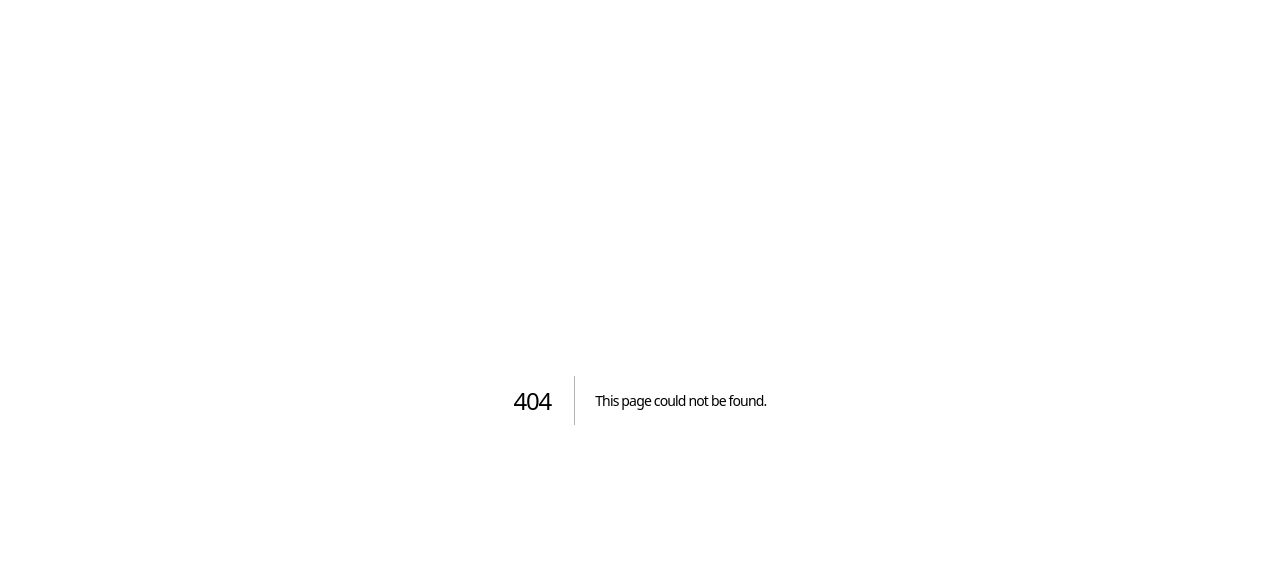
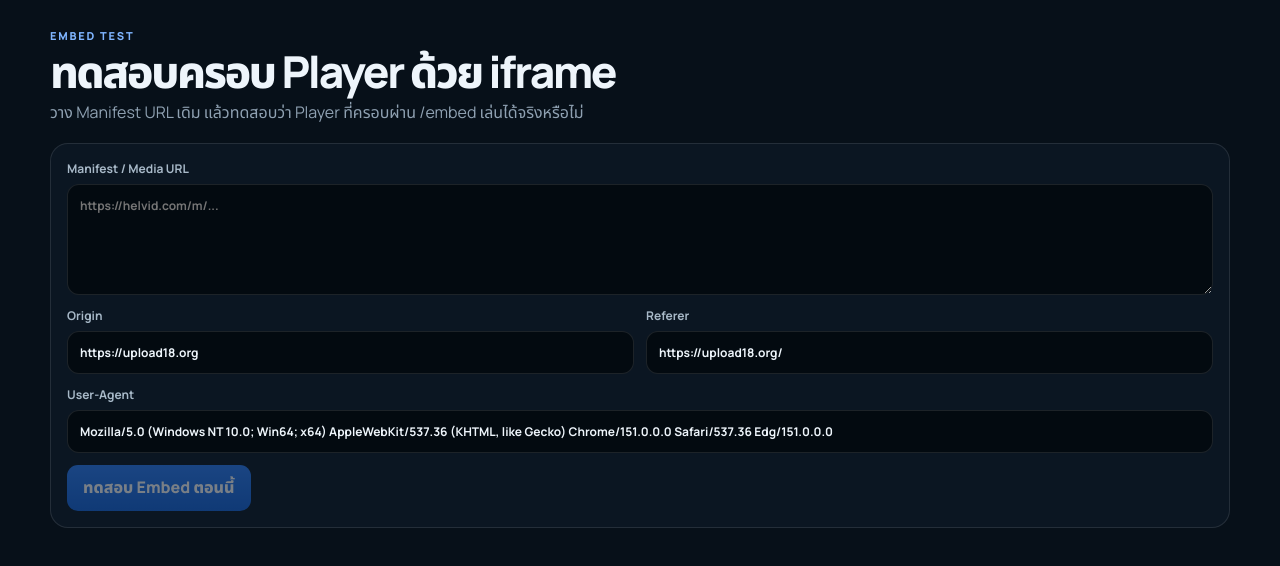
Before and after one commit to frankkk99/api-avdbapi, a Next.js app: page /embed-test in a window 1280 px wide. Before the commit this address had no page. Shown: the top 566 px of the page. Built offline with nearby package versions, Linux system fonts and the light colour scheme.

Commit message:
Add HLS Test app/embed-test/page.tsx

```diff
--- /dev/null
+++ b/app/embed-test/page.tsx
@@ -0,0 +1,127 @@
+"use client";
+
+import { useMemo, useState } from "react";
+
+const DEFAULT_UA =
+  "Mozilla/5.0 (Windows NT 10.0; Win64; x64) AppleWebKit/537.36 (KHTML, like Gecko) Chrome/151.0.0.0 Safari/537.36 Edg/151.0.0.0";
+
+export default function EmbedTestPage() {
+  const [url, setUrl] = useState("");
+  const [origin, setOrigin] = useState("https://upload18.org");
+  const [referer, setReferer] = useState("https://upload18.org/");
+  const [userAgent, setUserAgent] = useState(DEFAULT_UA);
+  const [active, setActive] = useState(false);
+  const [copied, setCopied] = useState(false);
+
+  const embedPath = useMemo(() => {
+    if (!url) return "";
+    const params = new URLSearchParams({ url });
+    if (origin) params.set("origin", origin);
+    if (referer) params.set("referer", referer);
+    if (userAgent) params.set("ua", userAgent);
+    return `/embed?${params.toString()}`;
+  }, [url, origin, referer, userAgent]);
+
+  const embedCode = embedPath
+    ? `<iframe src="${typeof window !== "undefined" ? window.location.origin : ""}${embedPath}" width="100%" height="600" frameborder="0" allow="autoplay; fullscreen; picture-in-picture" allowfullscreen></iframe>`
+    : "";
+
+  return (
+    <main style={{ minHeight: "100vh", background: "#071019", color: "#eef5fb", padding: "28px 16px 60px" }}>
+      <div style={{ width: "min(1180px, 100%)", margin: "0 auto" }}>
+        <div style={{ marginBottom: 18 }}>
+          <div style={{ color: "#7fb5ff", fontSize: 11, fontWeight: 800, letterSpacing: ".16em" }}>EMBED TEST</div>
+          <h1 style={{ margin: "6px 0 8px", fontSize: "clamp(28px,4vw,44px)" }}>ทดสอบครอบ Player ด้วย iframe</h1>
+          <p style={{ color: "#8fa1b2", margin: 0 }}>วาง Manifest URL เดิม แล้วทดสอบว่า Player ที่ครอบผ่าน /embed เล่นได้จริงหรือไม่</p>
+        </div>
+
+        <section style={{ border: "1px solid rgba(255,255,255,.1)", borderRadius: 18, padding: 16, background: "rgba(13,24,36,.9)", display: "grid", gap: 12 }}>
+          <label style={{ display: "grid", gap: 7 }}>
+            <span style={{ fontSize: 12, color: "#a8b9c8", fontWeight: 700 }}>Manifest / Media URL</span>
+            <textarea
+              rows={5}
+              value={url}
+              onChange={(e) => { setUrl(e.target.value.trim()); setActive(false); }}
+              placeholder="https://helvid.com/m/..."
+              style={{ width: "100%", resize: "vertical", border: "1px solid rgba(255,255,255,.1)", background: "#030a10", color: "#eef5fb", borderRadius: 12, padding: 12, font: "inherit" }}
+            />
+          </label>
+
+          <div style={{ display: "grid", gridTemplateColumns: "repeat(auto-fit,minmax(260px,1fr))", gap: 12 }}>
+            <label style={{ display: "grid", gap: 7 }}>
+              <span style={{ fontSize: 12, color: "#a8b9c8", fontWeight: 700 }}>Origin</span>
+              <input value={origin} onChange={(e) => { setOrigin(e.target.value); setActive(false); }} style={{ border: "1px solid rgba(255,255,255,.1)", background: "#030a10", color: "#eef5fb", borderRadius: 12, padding: 12 }} />
+            </label>
+            <label style={{ display: "grid", gap: 7 }}>
+              <span style={{ fontSize: 12, color: "#a8b9c8", fontWeight: 700 }}>Referer</span>
+              <input value={referer} onChange={(e) => { setReferer(e.target.value); setActive(false); }} style={{ border: "1px solid rgba(255,255,255,.1)", background: "#030a10", color: "#eef5fb", borderRadius: 12, padding: 12 }} />
+            </label>
+          </div>
+
+          <label style={{ display: "grid", gap: 7 }}>
+            <span style={{ fontSize: 12, color: "#a8b9c8", fontWeight: 700 }}>User-Agent</span>
+            <input value={userAgent} onChange={(e) => { setUserAgent(e.target.value); setActive(false); }} style={{ border: "1px solid rgba(255,255,255,.1)", background: "#030a10", color: "#eef5fb", borderRadius: 12, padding: 12 }} />
+          </label>
+
+          <div style={{ display: "flex", gap: 10, flexWrap: "wrap" }}>
+            <button
+              type="button"
+              disabled={!url}
+              onClick={() => setActive(true)}
+              style={{ border: 0, borderRadius: 11, padding: "11px 16px", background: "linear-gradient(180deg,#2d7ef7,#1766dc)", color: "white", fontWeight: 800, opacity: url ? 1 : .45 }}
+            >
+              ทดสอบ Embed ตอนนี้
+            </button>
+            {embedPath && (
+              <button
+                type="button"
+                onClick={() => window.open(embedPath, "_blank", "noopener,noreferrer")}
+                style={{ border: "1px solid rgba(255,255,255,.12)", borderRadius: 11, padding: "11px 16px", background: "rgba(255,255,255,.06)", color: "white", fontWeight: 800 }}
+              >
+                เปิด Player เต็มหน้า
+              </button>
+            )}
+          </div>
+        </section>
+
+        {active && embedPath && (
+          <>
+            <section style={{ marginTop: 16, border: "1px solid rgba(255,255,255,.1)", borderRadius: 18, padding: 16, background: "rgba(13,24,36,.9)" }}>
+              <div style={{ display: "flex", alignItems: "center", justifyContent: "space-between", gap: 10, marginBottom: 12 }}>
+                <div>
+                  <div style={{ color: "#7fb5ff", fontSize: 11, fontWeight: 800, letterSpacing: ".16em" }}>LIVE IFRAME</div>
+                  <h2 style={{ margin: "4px 0 0" }}>ผลทดสอบครอบ Player</h2>
+                </div>
+                <span style={{ color: "#5ee0a0", border: "1px solid #5ee0a0", borderRadius: 999, padding: "5px 9px", fontSize: 11, fontWeight: 900 }}>EMBED</span>
+              </div>
+              <iframe
+                key={embedPath}
+                src={embedPath}
+                title="HLS embed test"
+                allow="autoplay; fullscreen; picture-in-picture"
+                allowFullScreen
+                style={{ display: "block", width: "100%", aspectRatio: "16 / 9", minHeight: 280, border: 0, borderRadius: 14, background: "#000" }}
+              />
+            </section>
+
+            <section style={{ marginTop: 16, border: "1px solid rgba(255,255,255,.1)", borderRadius: 18, padding: 16, background: "rgba(13,24,36,.9)" }}>
+              <h2 style={{ margin: "0 0 10px" }}>โค้ด iframe สำหรับทดสอบเว็บอื่น</h2>
+              <pre style={{ whiteSpace: "pre-wrap", overflowWrap: "anywhere", background: "#030a10", padding: 12, borderRadius: 12, border: "1px solid rgba(255,255,255,.1)", color: "#b9d5ef" }}>{embedCode}</pre>
+              <button
+                type="button"
+                onClick={async () => {
+                  await navigator.clipboard.writeText(embedCode);
+                  setCopied(true);
+                  window.setTimeout(() => setCopied(false), 1500);
+                }}
+                style={{ border: 0, borderRadius: 11, padding: "10px 14px", background: "linear-gradient(180deg,#2d7ef7,#1766dc)", color: "white", fontWeight: 800 }}
+              >
+                {copied ? "คัดลอกแล้ว ✓" : "คัดลอก iframe"}
+              </button>
+            </section>
+          </>
+        )}
+      </div>
+    </main>
+  );
+}
```
